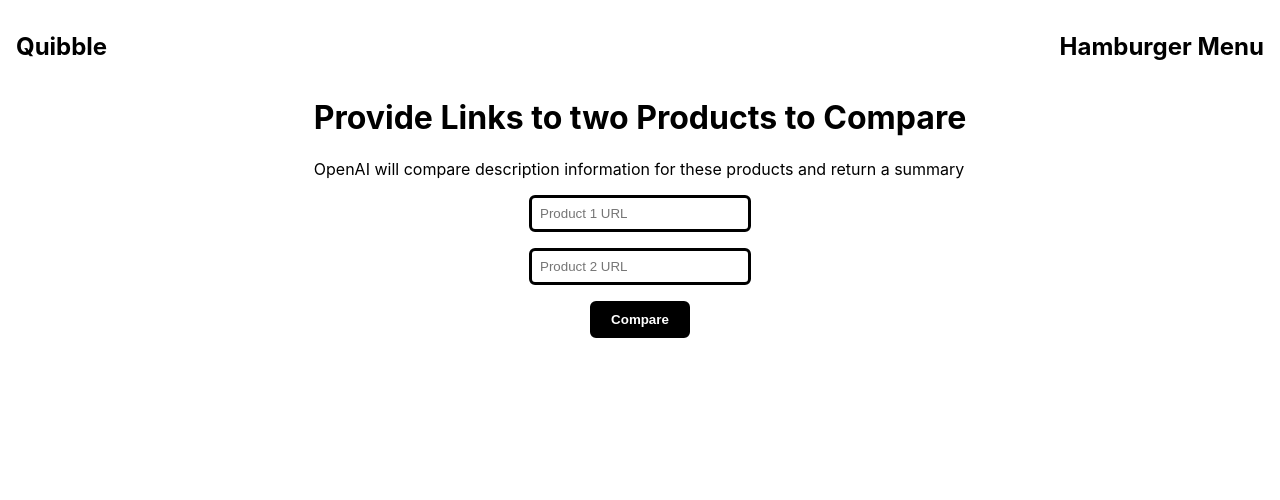
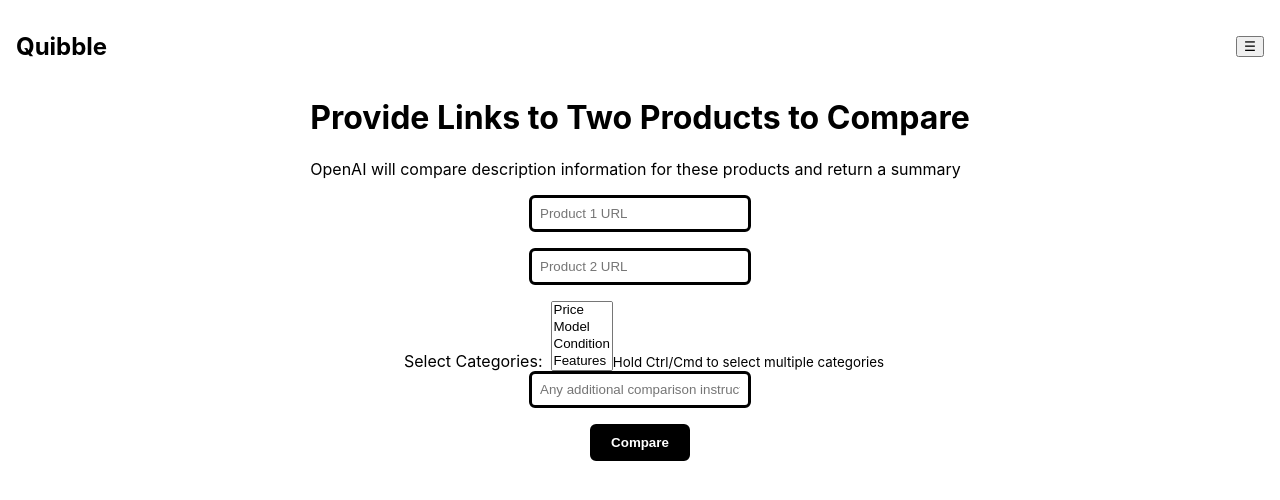
Before and after one commit to dscottd7/quibble-frontend, a React (Create React App) app: page / in a window 1280 px wide. Shown: the top 500 px of the page. Built offline with nearby package versions, Linux system fonts and the light colour scheme.

Commit message:
adds form fields for preferences to send compare route

```diff
--- a/src/components/UrlForm.js
+++ b/src/components/UrlForm.js
@@ -1,32 +1,68 @@
-import React from 'react'
+import React from 'react';
 
-export const UrlForm = ({urls, handleChange, handleSubmit}) => {
+export const UrlForm = ({ urls, preferences, handleChange, handleSubmit }) => {
   return (
-    <form onSubmit={handleSubmit} className='links'>
-          <div>
+    <form onSubmit={handleSubmit} className="links">
+      <div className="form-group">
         <input
-              type='url'
-              id='url1'
-              name='url1'
+          type="url"
+          id="url1"
+          name="url1"
           value={urls.url1}
           onChange={handleChange}
-              placeholder='Product 1 URL'
+          placeholder="Product 1 URL"
           required
+          className="url-input"
         />
       </div>
 
-          <div>
+      <div className="form-group">
         <input
-              type='url'
-              id='url2'
-              name='url2'
+          type="url"
+          id="url2"
+          name="url2"
           value={urls.url2}
           onChange={handleChange}
-              placeholder='Product 2 URL'
+          placeholder="Product 2 URL"
           required
+          className="url-input"
         />
       </div>
-          <button type='submit'>Compare</button>
+
+      <div className="form-group">
+        <label htmlFor="selected_categories">Select Categories:</label>
+        <select
+          id="selected_categories"
+          name="selected_categories"
+          multiple
+          value={preferences.selected_categories}
+          onChange={handleChange}
+          className="categories-select"
+        >
+          <option value="Price">Price</option>
+          <option value="Model">Model</option>
+          <option value="Condition">Condition</option>
+          <option value="Features">Features</option>
+          <option value="Delivery">Delivery</option>
+        </select>
+        <small className="help-text">Hold Ctrl/Cmd to select multiple categories</small>
+      </div>
+
+      <div className="form-group">
+        <input
+          type="text"
+          id="user_preference"
+          name="user_preference"
+          value={preferences.user_preference}
+          onChange={handleChange}
+          placeholder="Any additional comparison instructions?"
+          className="preference-input"
+        />
+      </div>
+
+      <button type="submit" className="submit-button">
+        Compare
+      </button>
     </form>
-  )
-}
+  );
+};
--- a/src/pages/HomePage.js
+++ b/src/pages/HomePage.js
@@ -1,35 +1,51 @@
-import React, {useState} from 'react';
+import React, { useState } from 'react';
 import { UrlForm } from '../components/UrlForm';
 import ReactMarkdown from 'react-markdown';
 
+const HomePage = () => {
+  const FETCH_URL = 'http://localhost:8000';
 
-
-const HomePage = () => {
-
-  const FETCH_URL = 'http://localhost:8000'
-
-  // set state for urls
   const [urls, setUrls] = useState({
     url1: '',
     url2: ''
   });
 
-  // set state for comparison result
+  const [preferences, setPreferences] = useState({
+    selected_categories: [],
+    user_preference: ''
+  });
+
   const [comparison, setComparison] = useState('');
+  const [error, setError] = useState('');
 
-  // change states for urls
   const handleChange = (e) => {
-    const {name, value} = e.target;
-    setUrls((prevUrls) => ({
-      ...prevUrls,
-      [name]: value,
-    }));
-  }
+    const { name } = e.target;
 
-  // perform action with the URLS
+    if (name === 'url1' || name === 'url2') {
+      setUrls(prevUrls => ({
+        ...prevUrls,
+        [name]: e.target.value,
+      }));
+    } else if (name === 'selected_categories') {
+      const selectedOptions = Array.from(e.target.selectedOptions);
+      const selectedValues = selectedOptions.map(option => option.value);
+      setPreferences(prevPreferences => ({
+        ...prevPreferences,
+        selected_categories: selectedValues,
+      }));
+    } else {
+      setPreferences(prevPreferences => ({
+        ...prevPreferences,
+        [name]: e.target.value,
+      }));
+    }
+  };
+
   const handleSubmit = async (e) => {
     e.preventDefault();
     setComparison('Comparing...');
+    setError('');
+
     try {
       const res = await fetch(`${FETCH_URL}/compare`, {
         method: 'POST',
@@ -37,44 +53,70 @@ const HomePage = () => {
           'Content-Type': 'application/json',
         },
         body: JSON.stringify({
-          url1: urls.url1,
-          url2: urls.url2,
+          urls: {
+            url1: urls.url1,
+            url2: urls.url2
+          },
+          user_input: {
+            selected_categories: preferences.selected_categories,
+            user_preference: preferences.user_preference,
+          },
         }),
       });
 
       if (!res.ok) {
-        throw new Error('Failed to fetch /compare');
+        throw new Error(`Failed to fetch /compare: ${res.status}`);
       }
 
       const data = await res.json();
-      setComparison(data);
+
+      // Extract the comparison text from the response
+      if (data && data.comparison) {
+        setComparison(data.comparison);
+      } else {
+        throw new Error('Response did not contain comparison data');
+      }
     } catch (error) {
-      console.error('Error', error);
-      setComparison('Failed to compare products. Please try again.');
+      console.error('Error:', error);
+      setError('Failed to compare products. Please try again.');
+      setComparison('');
     }
   };
 
   return (
-    <div className='homepage'>
-        <div className='navbar'>
-            <div> Quibble </div>
-            <div> Hamburger Menu</div>
+    <div className="homepage">
+      <nav className="navbar">
+        <div className="logo">Quibble</div>
+        <button className="hamburger-menu" aria-label="Menu">
+          ☰
+        </button>
+      </nav>
+
+      <div className="description">
+        <h1>Provide Links to Two Products to Compare</h1>
+        <p>OpenAI will compare description information for these products and return a summary</p>
+      </div>
+
+      <UrlForm
+        urls={urls}
+        preferences={preferences}
+        handleChange={handleChange}
+        handleSubmit={handleSubmit}
+      />
+
+      {error && (
+        <div className="error-message" role="alert">
+          {error}
         </div>
+      )}
 
-        <div className='description'>
-            <h1> Provide Links to two Products to Compare </h1>
-            <p> OpenAI will compare description information for these products and return a summary </p>
+      {comparison && !error && (
+        <div className="comparison-result">
+          <ReactMarkdown>{comparison}</ReactMarkdown>
         </div>
+      )}
+    </div>
+  );
+};
 
-        <UrlForm urls={urls} handleChange={handleChange} handleSubmit={handleSubmit} />
-
-        <div>
-          <ReactMarkdown>
-            {comparison}
-          </ReactMarkdown>
-        </div>
-    </div>
-  )
-}
-
-export default HomePage
+export default HomePage;
```
Also changed, not shown: 1 other file (tests, documents, lock files or other folders). Lines whose indentation alone changed are shown as unchanged.
